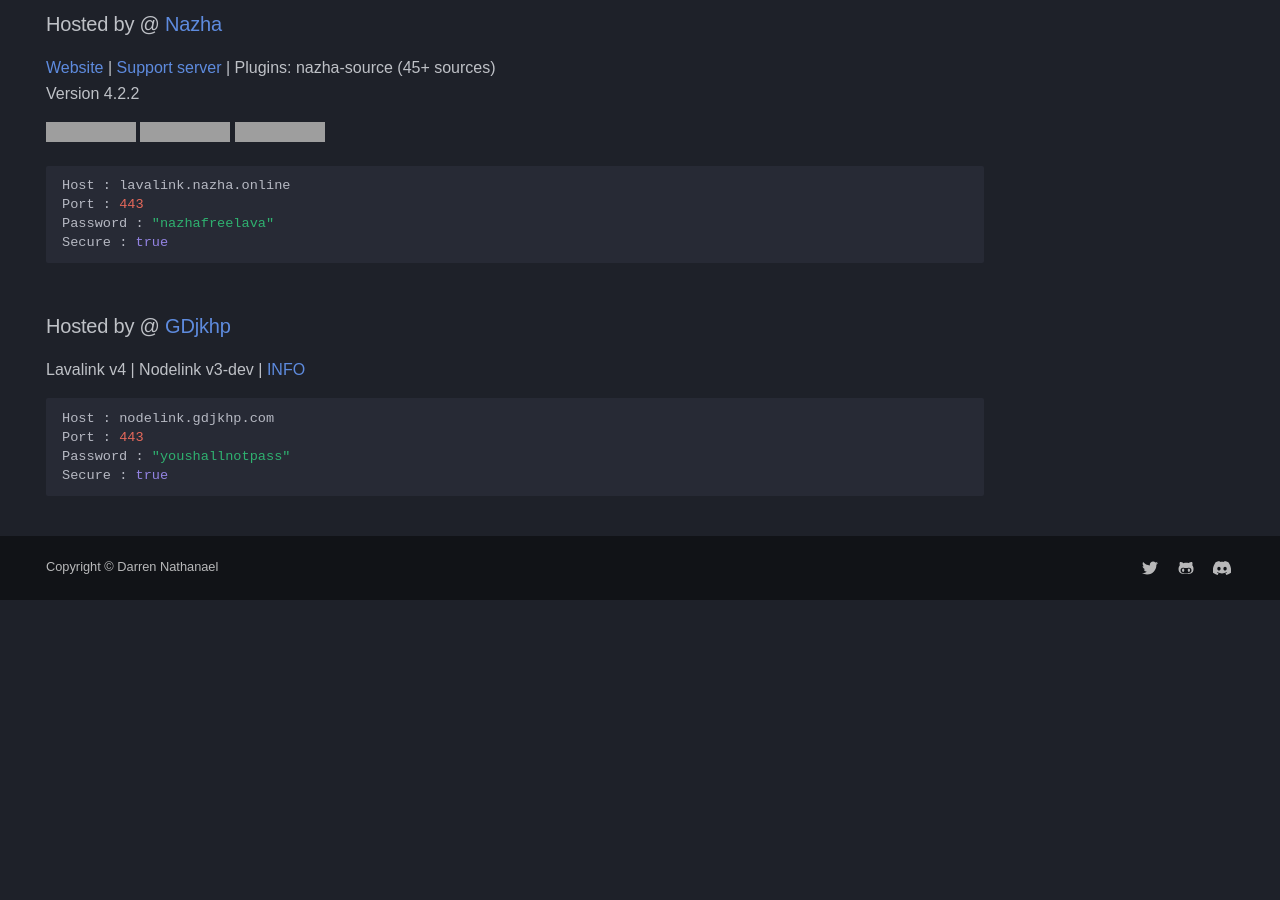
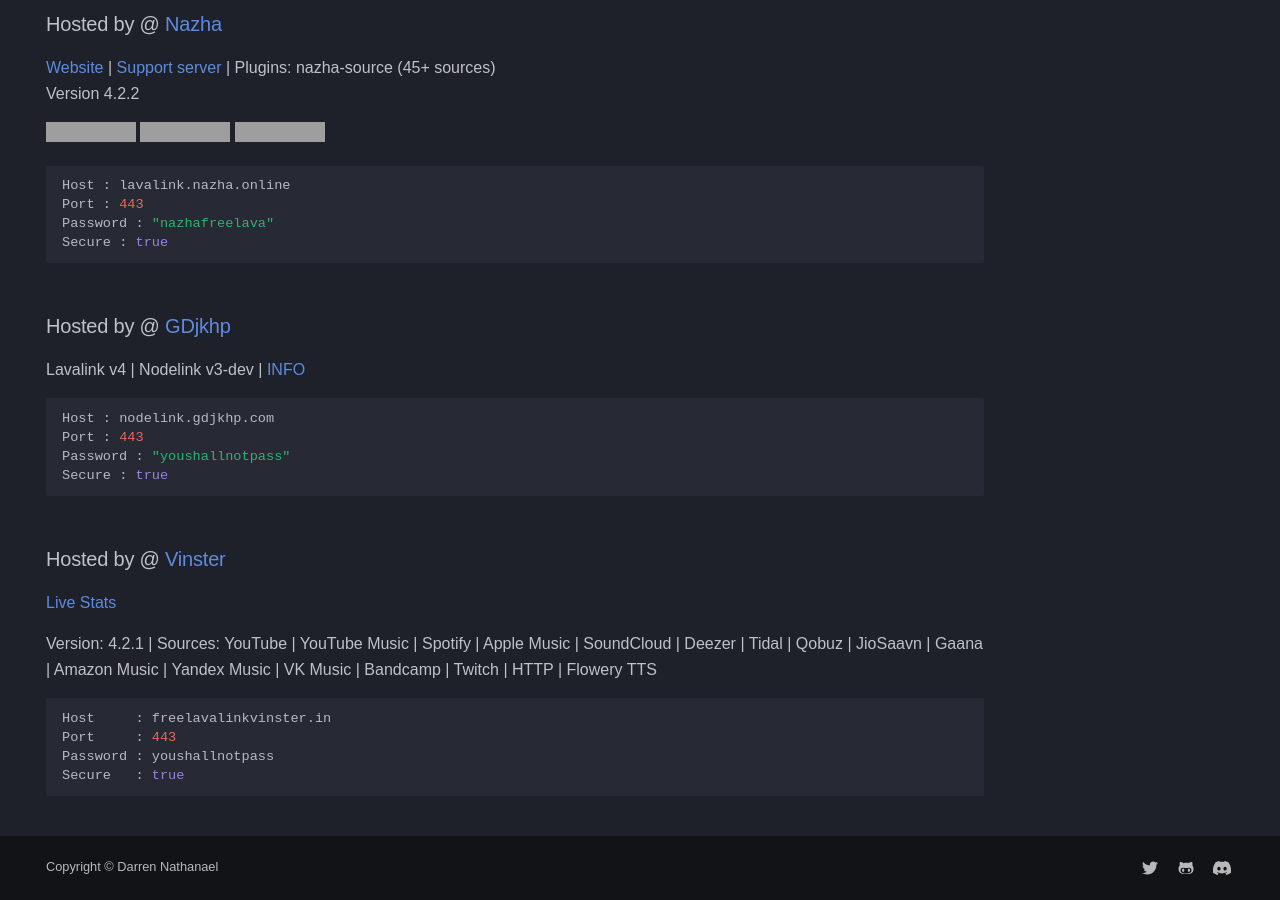
Before and after one commit to DarrenOfficial/lavalink-list, an MkDocs documentation site: the page built from docs/SSL/Lavalink-SSL.md, in a window 1280 px wide and 900 px high, scrolled down 1889 px. Built offline with MkDocs 1.6.1 and Material for MkDocs 9.7.7, drawn with Linux system fonts in a browser that asks for light colours; some web fonts are replaced; comment, search, counter and statistics services are not loaded; a style sheet for code colours, icons or effects is not loaded; before the commit the page ends 2489 px from its top, so only the background shows below that; grey boxes are pictures that could not be loaded.

Commit message:
Update Lavalink-SSL.md with hosting details (#829)
* Update Lavalink-SSL.md with hosting details

Added hosting information and version details for Lavalink.

* Update Lavalink-SSL.md with live stats and version

Added live stats link and updated version information.

````diff
--- a/docs/SSL/Lavalink-SSL.md
+++ b/docs/SSL/Lavalink-SSL.md
@@ -106,3 +106,13 @@ Port : 443
 Password : "youshallnotpass"
 Secure : true
 ```
+### Hosted by @ [Vinster](https://discord.com/users/1237795909656641603)
+[Live Stats](https://status.freelavalinkvinster.in/)
+
+Version: 4.2.1 | Sources: YouTube | YouTube Music | Spotify | Apple Music | SoundCloud | Deezer | Tidal | Qobuz | JioSaavn | Gaana | Amazon Music | Yandex Music | VK Music | Bandcamp | Twitch | HTTP | Flowery TTS
+```bash
+Host     : freelavalinkvinster.in
+Port     : 443
+Password : youshallnotpass
+Secure   : true
+```
````
